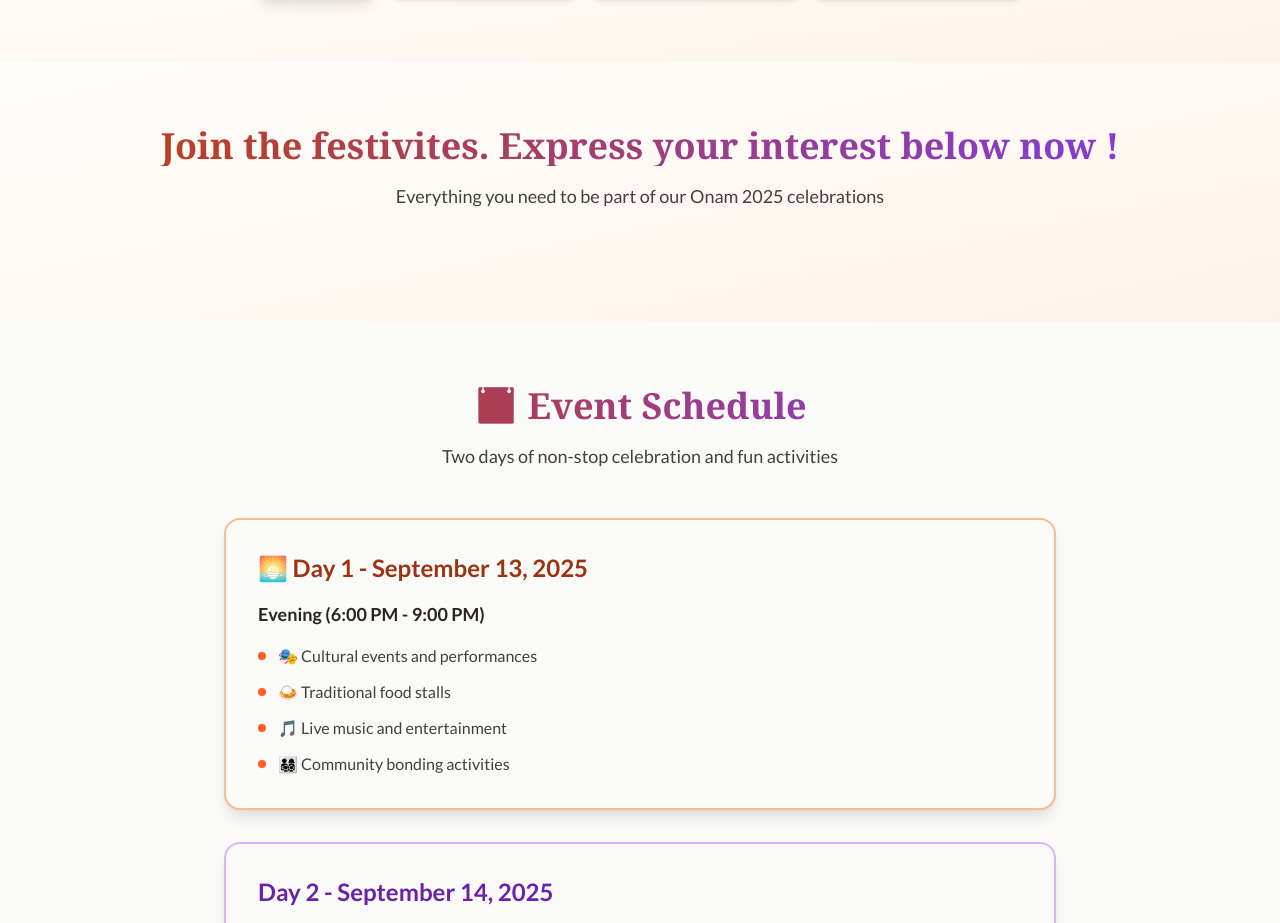
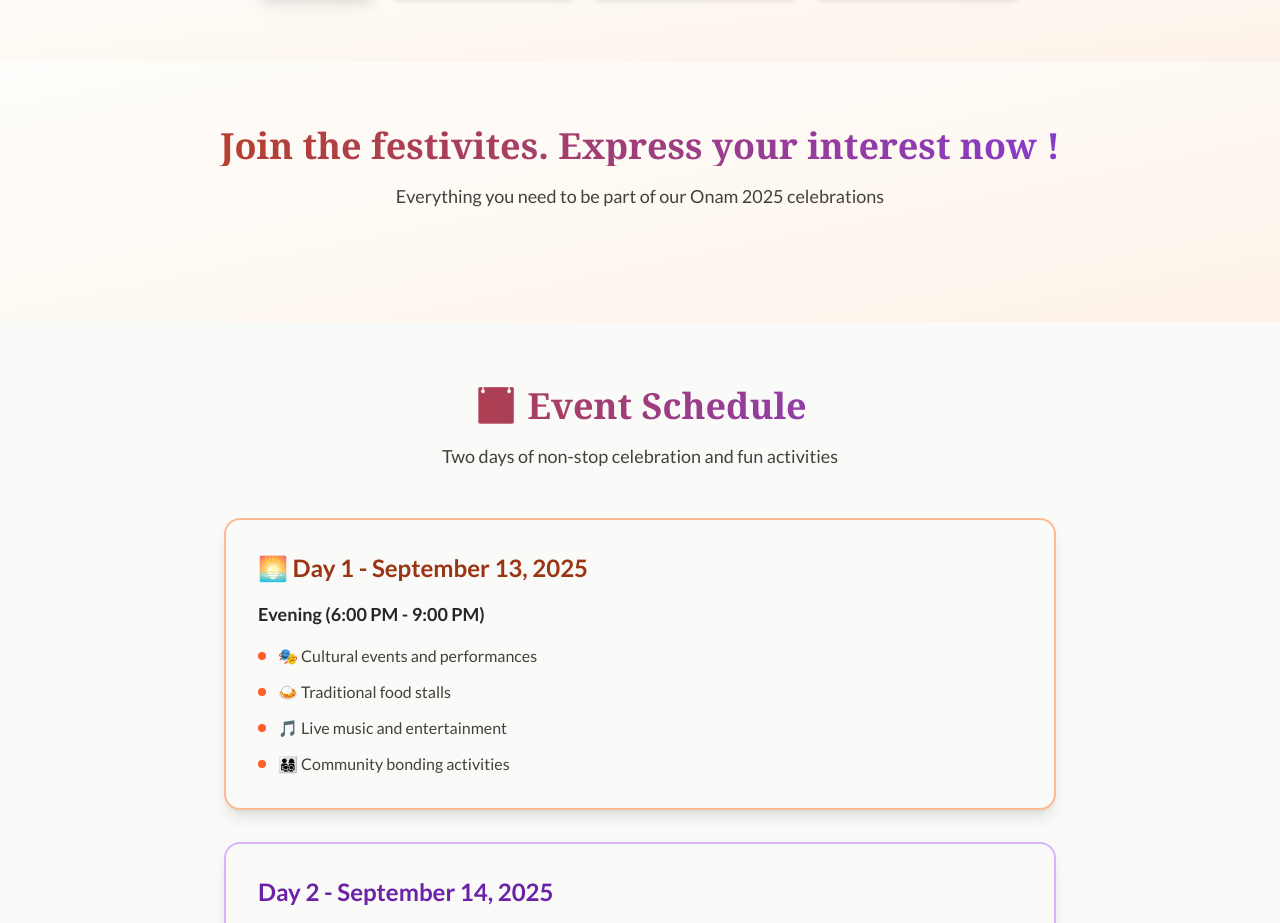
Before and after one commit to ebyed/InfinityMalayalees, a React (Vite) app: page /onam-2025 in a window 1280 px wide. Shown: the part 990-1913 px from the top of the page. Built offline with nearby package versions, Linux system fonts and the light colour scheme; no server answers.

Commit message:
Updated Onam2025.tsx

```diff
--- a/src/pages/Onam2025.tsx
+++ b/src/pages/Onam2025.tsx
@@ -104,7 +104,7 @@ const Onam2025: React.FC = () => {
             <div className="max-w-7xl mx-auto px-4 sm:px-6 lg:px-8">
               <div className="text-center mb-12">
                 <h2 className="text-3xl md:text-4xl font-bold bg-gradient-to-r from-terracotta-700 to-plum-700 dark:from-terracotta-400 dark:to-plum-400 bg-clip-text text-transparent mb-4 font-serif">
-                  Join the festivites. Express your interest below now !
+                  Join the festivites. Express your interest  now !
                 </h2>
                 <p className="text-lg text-stone-700 dark:text-stone-200 max-w-2xl mx-auto font-medium">
                   Everything you need to be part of our Onam 2025 celebrations
```
